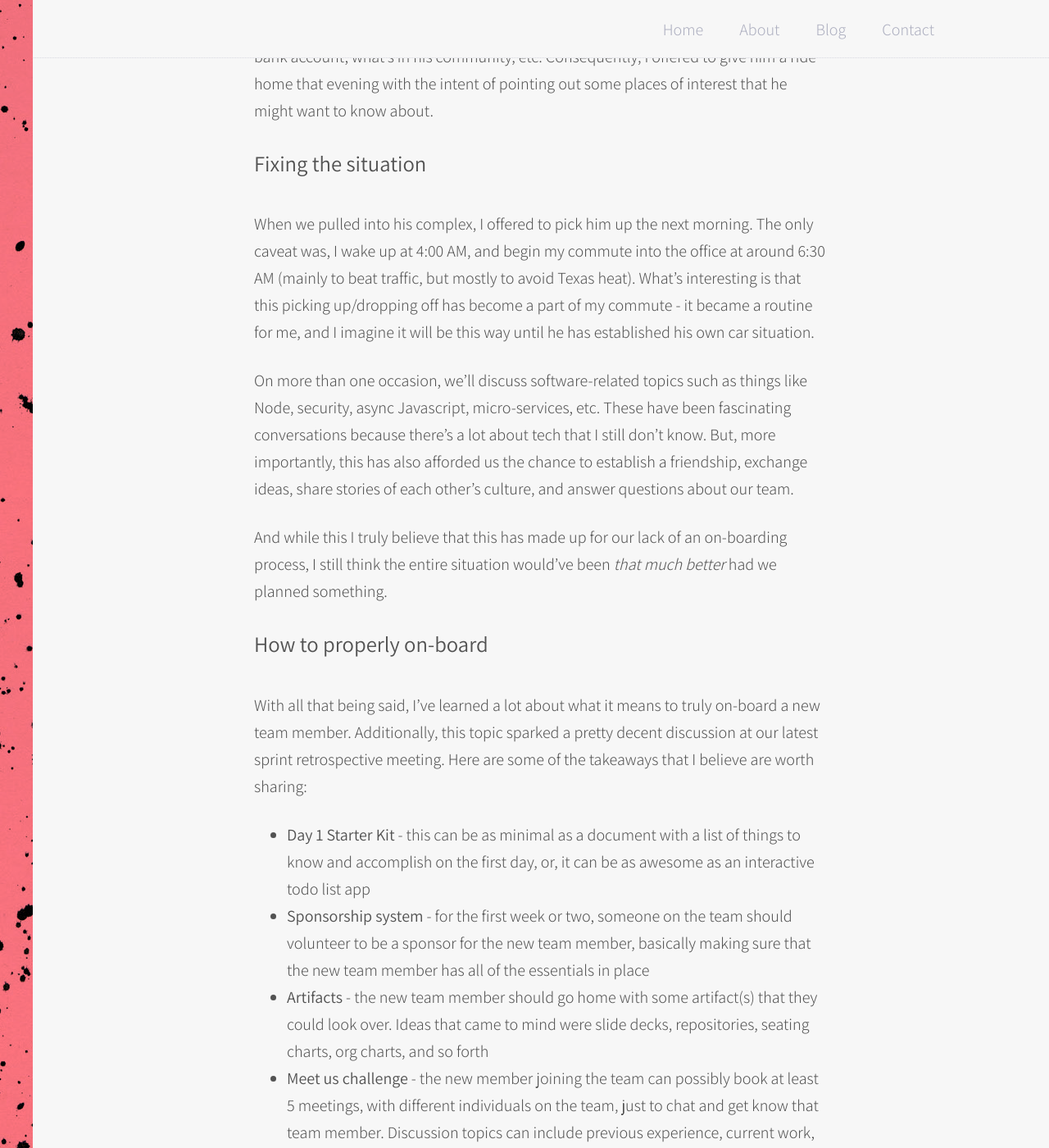
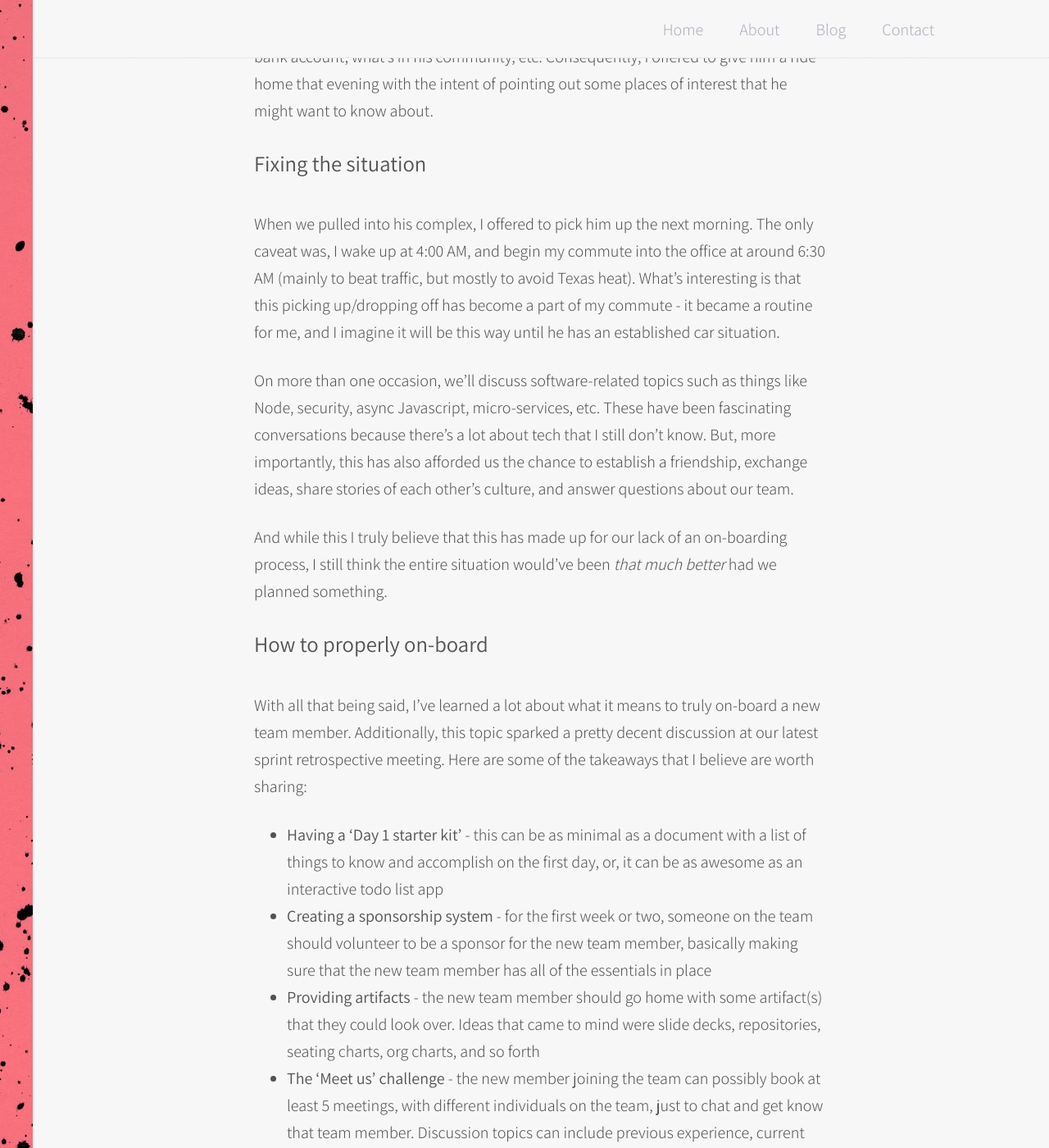
Before and after one commit to techtolentino/techtolentino.github.io, a Jekyll site: the page built from _posts/2016-08-02-welcome-to-the-squad.md, in a window 1280 px wide and 1400 px high, scrolled down 3234 px. Shown: the whole window at 82% size. Built offline with Jekyll 4.4.1, drawn with Linux system fonts in a browser that asks for light colours; some of the changed text lies outside the part shown.

Commit message:
edits to post

```diff
--- a/_posts/2016-08-02-welcome-to-the-squad.md
+++ b/_posts/2016-08-02-welcome-to-the-squad.md
@@ -50,7 +50,7 @@
 
 #### Fixing the situation
 
-When we pulled into his complex, I offered to pick him up the next morning. The only caveat was, I wake up at 4:00 AM, and begin my commute into the office at around 6:30 AM (mainly to beat traffic, but mostly to avoid Texas heat). What's interesting is that this picking up/dropping off has become a part of my commute - it became a routine for me, and I imagine it will be this way until he has established his own car situation.
+When we pulled into his complex, I offered to pick him up the next morning. The only caveat was, I wake up at 4:00 AM, and begin my commute into the office at around 6:30 AM (mainly to beat traffic, but mostly to avoid Texas heat). What's interesting is that this picking up/dropping off has become a part of my commute - it became a routine for me, and I imagine it will be this way until he has an established car situation.
 
 On more than one occasion, we'll discuss software-related topics such as things like Node, security, async Javascript, micro-services, etc. These have been fascinating conversations because there's a lot about tech that I still don't know. But, more importantly, this has also afforded us the chance to establish a friendship, exchange ideas, share stories of each other's culture, and answer questions about our team.
 
@@ -60,12 +60,12 @@
 
 With all that being said, I've learned a lot about what it means to truly on-board a new team member. Additionally, this topic sparked a pretty decent discussion at our latest sprint retrospective meeting. Here are some of the takeaways that I believe are worth sharing:
 
-- **Day 1 Starter Kit** - this can be as minimal as a document with a list of things to know and accomplish on the first day, or, it can be as awesome as an interactive todo list app
-- **Sponsorship system** - for the first week or two, someone on the team should volunteer to be a sponsor for the new team member, basically making sure that the new team member has all of the essentials in place
-- **Artifacts** - the new team member should go home with some artifact(s) that they could look over. Ideas that came to mind were slide decks, repositories, seating charts, org charts, and so forth
-- **Meet us challenge** - the new member joining the team can possibly book at least 5 meetings, with different individuals on the team, just to chat and get know that team member. Discussion topics can include previous experience, current work, understanding one's role in the team. (I think this provides great benefit)
-- **Dev / Design environments** - one cannot be successful without the proper tools and understanding of team practices. As a team, be ready to provide your newest member with all of the necessary software/hardware
-- **Introductory lunch** - while your entire team is there to work, one of the best ways to build and enhance relationships is in a simple team lunch. This opens up the communication lines and is the perfect opportunity become more acquainted
+- **Having a 'Day 1 starter kit'** - this can be as minimal as a document with a list of things to know and accomplish on the first day, or, it can be as awesome as an interactive todo list app
+- **Creating a sponsorship system** - for the first week or two, someone on the team should volunteer to be a sponsor for the new team member, basically making sure that the new team member has all of the essentials in place
+- **Providing artifacts** - the new team member should go home with some artifact(s) that they could look over. Ideas that came to mind were slide decks, repositories, seating charts, org charts, and so forth
+- **The 'Meet us' challenge** - the new member joining the team can possibly book at least 5 meetings, with different individuals on the team, just to chat and get know that team member. Discussion topics can include previous experience, current work, understanding one's role in the team. (I think this provides great benefit)
+- **Setting up Dev/Design environments** - one cannot be successful without the proper tools and understanding of team practices. As a team, be ready to provide your newest member with all of the necessary software/hardware
+- **Hosting an introductory lunch** - while your entire team is there to work, one of the best ways to build and enhance relationships is in a simple team lunch. This opens up the communication lines and is the perfect opportunity become more acquainted
 
 #### Remember, people first
 
```
